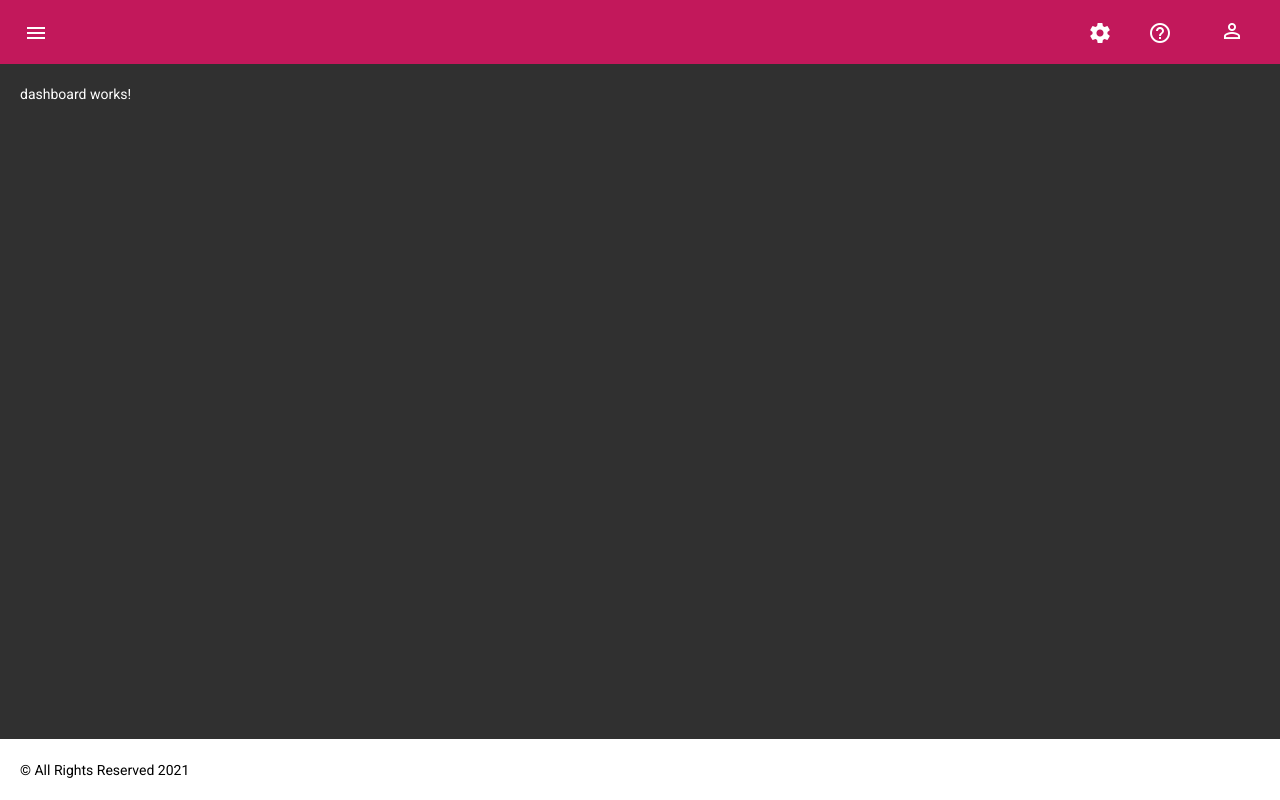
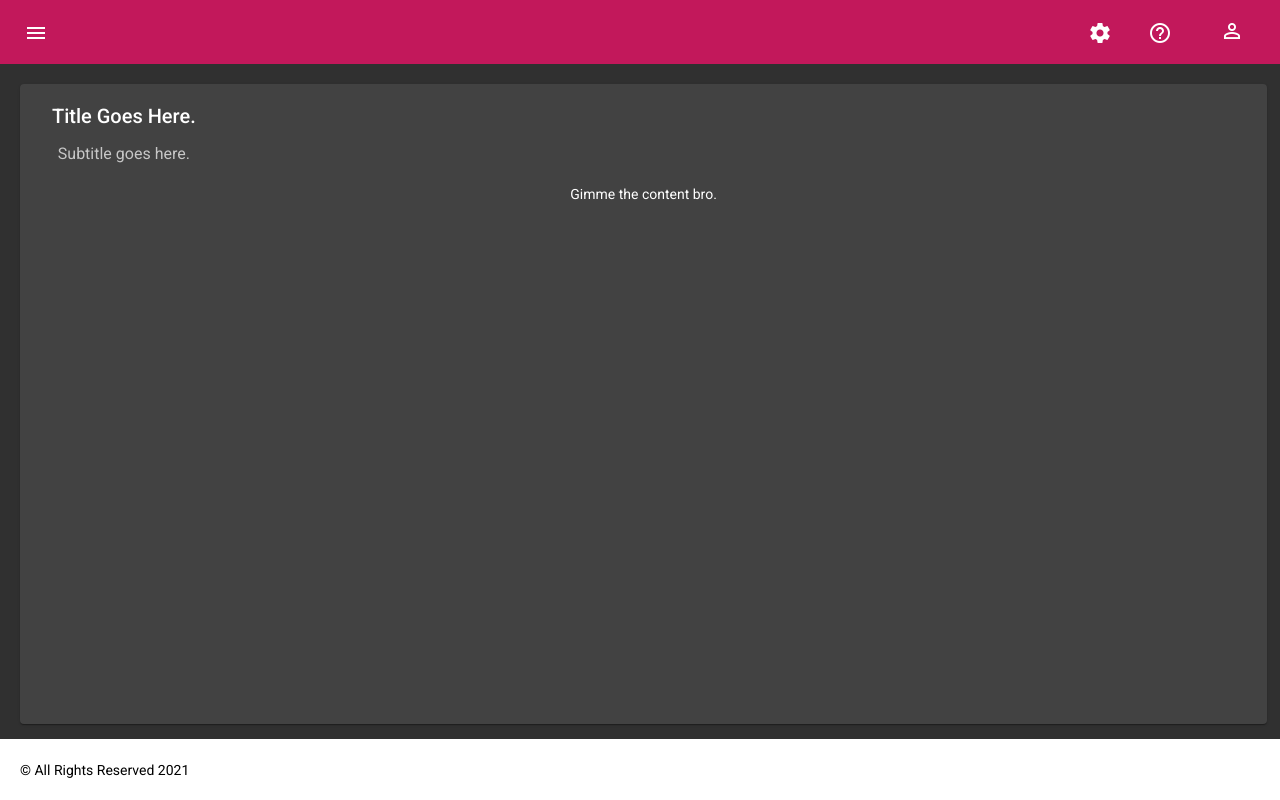
Before and after one commit to TimothyMendezFeliciano/CryptoHub, an Angular app: page / in a window 1280 px wide. Built offline with nearby package versions, Linux system fonts and the light colour scheme.

Commit message:
Dashboard has a placeholder card

```diff
--- a/src/app/layouts/default/default.component.html
+++ b/src/app/layouts/default/default.component.html
@@ -3,7 +3,7 @@
   <mat-drawer mode="side" [opened]="sideBarOpen">
     <app-sidebar></app-sidebar>
   </mat-drawer>
-  <mat-drawer-content>
+  <mat-drawer-content fxLayout="row" fxLayoutAlign="center center">
     <router-outlet></router-outlet>
   </mat-drawer-content>
 </mat-drawer-container>
--- a/src/app/modules/dashboard/dashboard.component.css
+++ b/src/app/modules/dashboard/dashboard.component.css
@@ -0,0 +1,4 @@
+.card {
+  width: 98%;
+  height: 90%;
+}
--- a/src/app/modules/dashboard/dashboard.component.html
+++ b/src/app/modules/dashboard/dashboard.component.html
@@ -1 +1,15 @@
-<p>dashboard works!</p>
+<mat-card mat-elevation-z3 class="card" style="text-align: center;">
+  <mat-card-header>
+    <mat-card-title>
+      <h2>Title Goes Here.</h2>
+    </mat-card-title>
+    <mat-card-subtitle>
+      <h3>Subtitle goes here.</h3>
+    </mat-card-subtitle>
+  </mat-card-header>
+  <mat-card-content>
+    <p>
+      Gimme the content bro.
+    </p>
+  </mat-card-content>
+</mat-card>
```
Also changed, not shown: src/app/layouts/default/default.module.ts (+8 -1 lines), src/app/services/newscatcher.service.ts (added, +9 -0 lines), 1 other file (tests, documents, lock files or other folders).
